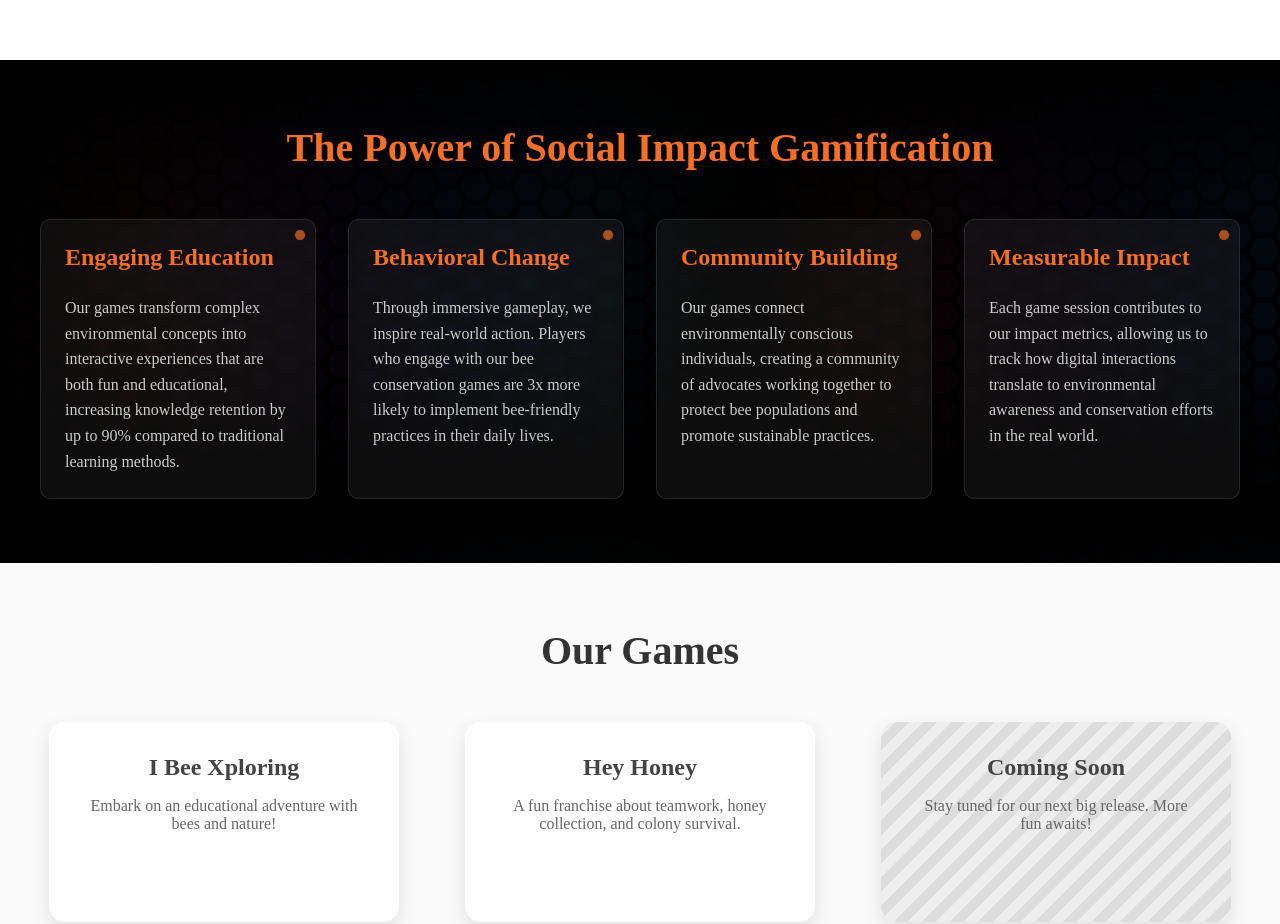
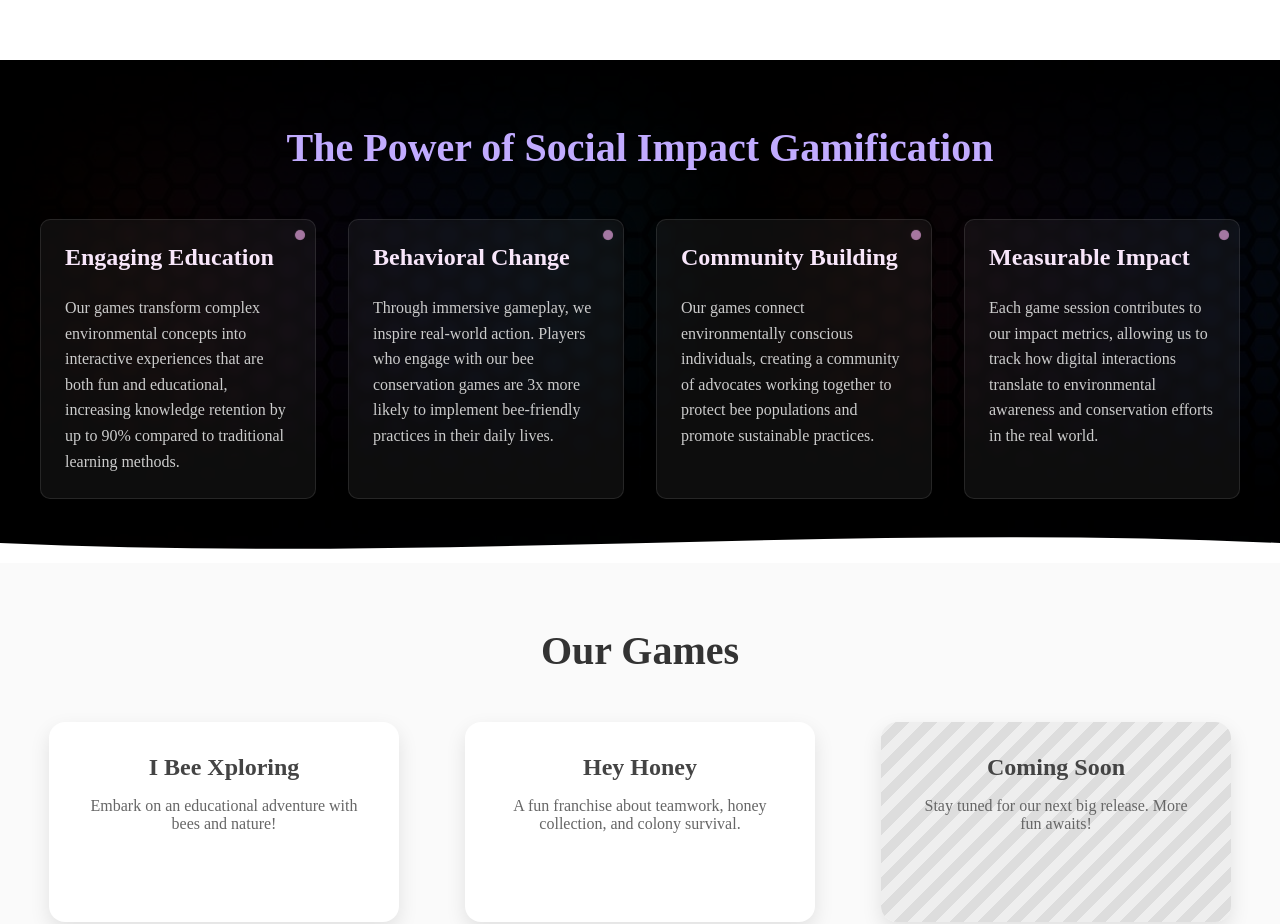
Before and after one commit to mertsay01/Birungi-Studio-Website, a React (Vite) app: page / in a window 1280 px wide. Shown: the part 1040-1964 px from the top of the page. Built offline with nearby package versions, Linux system fonts and the light colour scheme.

Commit message:
update impact card

```diff
--- a/src/pages/Home/ImpactCard/ImpactCard.css
+++ b/src/pages/Home/ImpactCard/ImpactCard.css
@@ -5,8 +5,22 @@
   position: relative;
   overflow: hidden;
   color: white; /* Adding white text for better contrast */
+
 }
-
+.wave-bottom {
+  position: absolute;
+  bottom: 0;
+  left: 0;
+  width: 100%;
+  height: 40px;
+  overflow: hidden;
+  line-height: 0;
+}
+.wave-bottom svg {
+  display: block;
+  width: 100%;
+  height: 100%;
+}
 .social-impact-section::before {
   content: '';
   position: absolute;
@@ -28,7 +42,7 @@
 
 .social-impact-content h2 {
   font-size: 2.5rem;
-  color: #F36E26; /* Keeping the gold color for headings */
+  color: #C1ABFF;
   text-align: center;
   margin-bottom: 3rem;
   font-weight: 700;
@@ -65,7 +79,7 @@
 }
 
 .impact-card h3 {
-  color: #F36E26; /* Gold color for card headings */
+  color:#F8E6FA  ;
   font-size: 1.5rem;
   margin-bottom: 1rem;
   position: relative;
@@ -113,7 +127,7 @@
   width: 10px;
   height: 10px;
   border-radius: 50%;
-  background-color: #F36E26;
+  background-color: #EAA7E3;
   opacity: 0.7;
   animation: pulse 2s infinite;
 }
--- a/src/pages/Home/ImpactCard/ImpactCard.jsx
+++ b/src/pages/Home/ImpactCard/ImpactCard.jsx
@@ -25,6 +25,11 @@ function ImpactCard() {
               </div>
             </div>
           </div>
+          <div className="wave-bottom">
+    <svg viewBox="0 0 1440 320" preserveAspectRatio="none">
+      <path fill="#ffffff" d="M0,160 C480,320 960,0 1440,160 L1440,320 L0,320 Z"></path>
+    </svg>
+  </div>
         </section>
   );
 }
```
